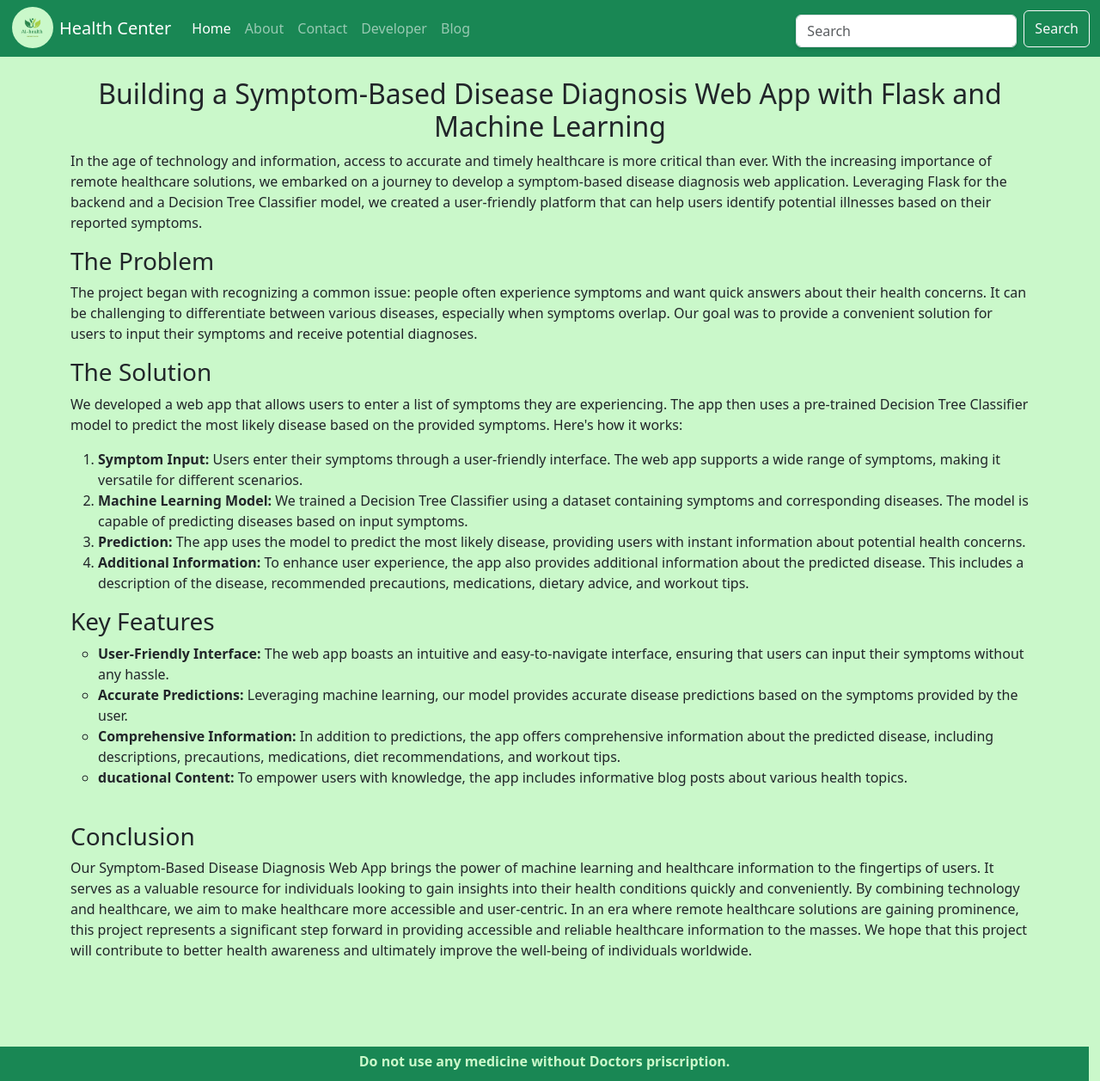
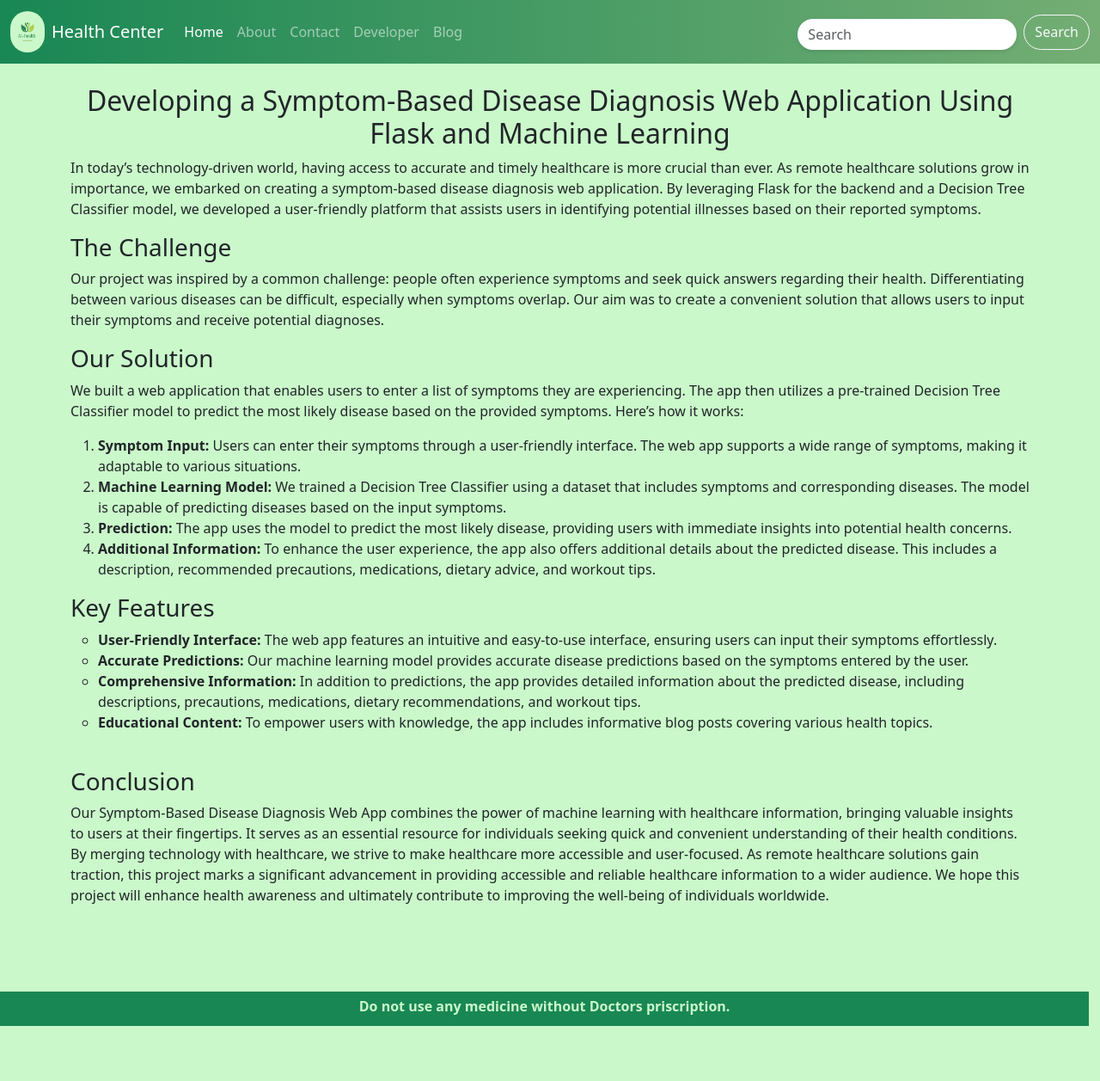
Before and after one commit to the-sleepingfox/AI-health-care, a Flask app: page /blog in a window 1280 px wide. Shown: the whole page at 86% size. After the commit the page ends 1193 px from the top, so only its background shows below. Run offline with Flask 3, Linux system fonts and the light colour scheme; parts of the project's set-up code (start-up, migrations or seed data) failed here and were passed over.

Commit message:
contents changed to my own original content

```diff
--- a/main.py
+++ b/main.py
@@ -142,4 +142,4 @@ def blog():
 
 if __name__ == '__main__':
 
-    app.run(debug=True)
+    app.run(debug=False)
--- a/templates/blog.html
+++ b/templates/blog.html
@@ -14,85 +14,70 @@
     {% include 'navbar.html' %}
     <div class="container my-4 mt-4">
         <h2 class="text-center">
-            Building a Symptom-Based Disease Diagnosis Web App with Flask and
-            Machine Learning
+            Developing a Symptom-Based Disease Diagnosis Web Application Using Flask and Machine Learning
         </h2>
         <p>
-            In the age of technology and information, access to accurate and timely
-            healthcare is more critical than ever. With the increasing importance of
-            remote healthcare solutions, we embarked on a journey to develop a
-            symptom-based disease diagnosis web application. Leveraging Flask for
-            the backend and a Decision Tree Classifier model, we created a
-            user-friendly platform that can help users identify potential illnesses
-            based on their reported symptoms.
+            In today’s technology-driven world, having access to accurate and timely healthcare is more crucial than
+            ever. As remote healthcare solutions grow in importance, we embarked on creating a symptom-based disease
+            diagnosis web application. By leveraging Flask for the backend and a Decision Tree Classifier model, we
+            developed a user-friendly platform that assists users in identifying potential illnesses based on their
+            reported symptoms.
         </p>
 
-        <h3>The Problem</h3>
+        <h3>The Challenge</h3>
         <p>
-            The project began with recognizing a common issue: people often
-            experience symptoms and want quick answers about their health concerns.
-            It can be challenging to differentiate between various diseases,
-            especially when symptoms overlap. Our goal was to provide a convenient
-            solution for users to input their symptoms and receive potential
-            diagnoses.
+            Our project was inspired by a common challenge: people often experience symptoms and seek quick answers
+            regarding their health. Differentiating between various diseases can be difficult, especially when symptoms
+            overlap. Our aim was to create a convenient solution that allows users to input their symptoms and receive
+            potential diagnoses.
         </p>
 
-        <h3>The Solution</h3>
+        <h3>Our Solution</h3>
         <p>
-            We developed a web app that allows users to enter a list of symptoms
-            they are experiencing. The app then uses a pre-trained Decision Tree
-            Classifier model to predict the most likely disease based on the
-            provided symptoms. Here's how it works:
+            We built a web application that enables users to enter a list of symptoms they are experiencing. The app
+            then utilizes a pre-trained Decision Tree Classifier model to predict the most likely disease based on the
+            provided symptoms. Here’s how it works:
         </p>
 
         <ol>
             <li>
-                <b><strong>Symptom Input:</strong></b> Users enter their symptoms
-                through a user-friendly interface. The web app supports a wide range
-                of symptoms, making it versatile for different scenarios.
+                <b><strong>Symptom Input:</strong></b> Users can enter their symptoms through a user-friendly interface.
+                The web app supports a wide range of symptoms, making it adaptable to various situations.
             </li>
             <li>
-                <b><strong>Machine Learning Model:</strong></b> We trained a Decision
-                Tree Classifier using a dataset containing symptoms and corresponding
-                diseases. The model is capable of predicting diseases based on input
-                symptoms.
+                <b><strong>Machine Learning Model:</strong></b> We trained a Decision Tree Classifier using a dataset
+                that includes symptoms and corresponding diseases. The model is capable of predicting diseases based on
+                the input symptoms.
             </li>
             <li>
-                <b><strong>Prediction:</strong></b> The app uses the model to predict
-                the most likely disease, providing users with instant information
-                about potential health concerns.
+                <b><strong>Prediction:</strong></b> The app uses the model to predict the most likely disease, providing
+                users with immediate insights into potential health concerns.
             </li>
             <li>
-                <b><strong>Additional Information: </strong></b> To enhance user
-                experience, the app also provides additional information about the
-                predicted disease. This includes a description of the disease,
-                recommended precautions, medications, dietary advice, and workout
-                tips.
+                <b><strong>Additional Information:</strong></b> To enhance the user experience, the app also offers
+                additional details about the predicted disease. This includes a description, recommended precautions,
+                medications, dietary advice, and workout tips.
             </li>
         </ol>
 
         <h3>Key Features</h3>
         <ul type="circle">
             <li>
-                <b><strong>User-Friendly Interface:</strong></b> The web app boasts an
-                intuitive and easy-to-navigate interface, ensuring that users can
-                input their symptoms without any hassle.
+                <b><strong>User-Friendly Interface:</strong></b> The web app features an intuitive and easy-to-use
+                interface, ensuring users can input their symptoms effortlessly.
             </li>
             <li>
-                <b><strong>Accurate Predictions:</strong></b> Leveraging machine
-                learning, our model provides accurate disease predictions based on the
-                symptoms provided by the user.
+                <b><strong>Accurate Predictions:</strong></b> Our machine learning model provides accurate disease
+                predictions based on the symptoms entered by the user.
             </li>
             <li>
-                <b><strong>Comprehensive Information: </strong></b>In addition to
-                predictions, the app offers comprehensive information about the
-                predicted disease, including descriptions, precautions, medications,
-                diet recommendations, and workout tips.
+                <b><strong>Comprehensive Information:</strong></b> In addition to predictions, the app provides detailed
+                information about the predicted disease, including descriptions, precautions, medications, dietary
+                recommendations, and workout tips.
             </li>
             <li>
-                <b><strong>ducational Content:</strong></b> To empower users with
-                knowledge, the app includes informative blog posts about various
-                health topics.
+                <b><strong>Educational Content:</strong></b> To empower users with knowledge, the app includes
+                informative blog posts covering various health topics.
             </li>
         </ul>
 
@@ -100,18 +85,16 @@
 
         <h3>Conclusion</h3>
         <p>
-            Our Symptom-Based Disease Diagnosis Web App brings the power of machine
-            learning and healthcare information to the fingertips of users. It
-            serves as a valuable resource for individuals looking to gain insights
-            into their health conditions quickly and conveniently. By combining
-            technology and healthcare, we aim to make healthcare more accessible and
-            user-centric. In an era where remote healthcare solutions are gaining
-            prominence, this project represents a significant step forward in
-            providing accessible and reliable healthcare information to the masses.
-            We hope that this project will contribute to better health awareness and
-            ultimately improve the well-being of individuals worldwide.
+            Our Symptom-Based Disease Diagnosis Web App combines the power of machine learning with healthcare
+            information, bringing valuable insights to users at their fingertips. It serves as an essential resource for
+            individuals seeking quick and convenient understanding of their health conditions. By merging technology
+            with healthcare, we strive to make healthcare more accessible and user-focused. As remote healthcare
+            solutions gain traction, this project marks a significant advancement in providing accessible and reliable
+            healthcare information to a wider audience. We hope this project will enhance health awareness and
+            ultimately contribute to improving the well-being of individuals worldwide.
         </p>
     </div>
+
     <footer class="footer">
         <div>
             <p>Do not use any medicine without Doctors priscription.</p>
--- a/templates/navbar.html
+++ b/templates/navbar.html
@@ -1,17 +1,20 @@
 <!-- Navbar -->
-<nav class="navbar navbar-expand-lg navbar-dark bg-success">
+<nav class="navbar navbar-expand-lg navbar-dark" style="background: linear-gradient(to right, #198754,  #74ae74);">
     <div class="container-fluid">
-        <!-- Logo at the top-left corner -->
-        <div class="logo">
-            <img class="myimg" src="{{ url_for('static', filename='img.png') }}" alt="">
-        </div>
+        <!-- Logo and Brand -->
+        <a class="navbar-brand d-flex align-items-center" href="/">
+            <img src="{{ url_for('static', filename='img.png') }}" alt="" class="myimg me-2" style="width: 40px;">
+            Health Center
+        </a>
 
-        <a class="navbar-brand" href="/">Health Center</a>
-        <button class="navbar-toggler" type="button" data-bs-toggle="collapse" data-bs-target="#navbarSupportedContent"
-            aria-controls="navbarSupportedContent" aria-expanded="false" aria-label="Toggle navigation">
+        <!-- Toggle Button for Mobile View -->
+        <button class="navbar-toggler" type="button" data-bs-toggle="collapse" data-bs-target="#navbarNavDropdown"
+            aria-controls="navbarNavDropdown" aria-expanded="false" aria-label="Toggle navigation">
             <span class="navbar-toggler-icon"></span>
         </button>
-        <div class="collapse navbar-collapse" id="navbarSupportedContent">
+
+        <!-- Navbar Links and Div Aligned to the Right -->
+        <div class="collapse navbar-collapse" id="navbarNavDropdown">
             <ul class="navbar-nav me-auto mb-2 mb-lg-0">
                 <li class="nav-item">
                     <a class="nav-link active" aria-current="page" href="/">Home</a>
@@ -28,11 +31,28 @@
                 <li class="nav-item">
                     <a class="nav-link" href="/blog">Blog</a>
                 </li>
+                <!-- Dropdown Example -->
+                <!-- <li class="nav-item dropdown">
+                    <a class="nav-link dropdown-toggle" href="#" id="navbarDropdown" role="button" data-bs-toggle="dropdown" aria-expanded="false">
+                        More
+                    </a>
+                    <ul class="dropdown-menu" aria-labelledby="navbarDropdown">
+                        <li><a class="dropdown-item" href="#">Action</a></li>
+                        <li><a class="dropdown-item" href="#">Another action</a></li>
+                        <li><hr class="dropdown-divider"></li>
+                        <li><a class="dropdown-item" href="#">Something else here</a></li>
+                    </ul>
+                </li> -->
             </ul>
-            <form class="d-flex" action="https://www.google.com/search" method="GET" role="search" target="_blank">
-                <input type="text" name="q" class="form-control me-2" placeholder="Search" aria-label="Search">
-                <button class="btn btn-outline-light" type="submit">Search</button>
-            </form>
+
+            <!-- Div Aligned to the Right -->
+            <div class="d-flex ms-auto align-items-center">
+                <!-- Content for the right-aligned div -->
+                <form class="d-flex" action="https://www.google.com/search" method="GET" role="search" target="_blank">
+                    <input type="text" name="q" class="form-control me-2 rounded-pill" placeholder="Search" aria-label="Search" style="border: none;">
+                    <button class="btn btn-outline-light rounded-pill" type="submit">Search</button>
+                </form>
+            </div>
         </div>
     </div>
 </nav>
```
Also changed, not shown: templates/about.html (+37 -38 lines), templates/contact.html (+19 -22 lines), templates/developer.html (+28 -36 lines).
